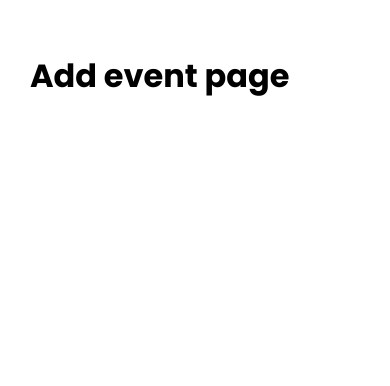
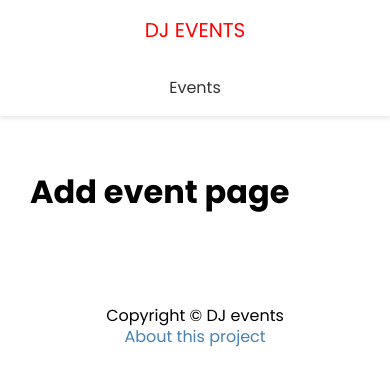
Before and after one commit to Ragavendravignesh/dj-events-frontend, a Next.js app: page /events/add in a window 390 px wide. Shown: the top 386 px of the page. Built offline with nearby package versions, Linux system fonts and the light colour scheme.

Commit message:
Added header and footer

```diff
--- /dev/null
+++ b/components/Footer.js
@@ -0,0 +1,15 @@
+import Link from 'next/link'
+import styles from '../styles/Footer.module.css'
+
+export default function Footer() {
+  return (
+    <footer className={styles.footer}>
+      <p>Copyright &copy; DJ events</p>
+      <p>
+        <Link href='/about'>
+          <a>About this project</a>
+        </Link>
+      </p>
+    </footer>
+  )
+}
--- /dev/null
+++ b/components/Header.js
@@ -0,0 +1,21 @@
+import Link from 'next/link'
+import styles from '../styles/Header.module.css'
+
+export default function Header() {
+  return (
+    <header className={styles.header}>
+      <div className={styles.logo}>
+        <Link href='/'>
+          <a>DJ events</a>
+        </Link>
+      </div>
+      <ul>
+        <li>
+          <Link href='/events'>
+            <a>Events</a>
+          </Link>
+        </li>
+      </ul>
+    </header>
+  )
+}
--- a/components/Layout.js
+++ b/components/Layout.js
@@ -1,5 +1,7 @@
 import Head from 'next/head'
 import styles from '../styles/Layout.module.css'
+import Footer from './Footer';
+import Header from './Header';
 
 export default function Layout({ title, description, keywords, children }) {
   return (
@@ -10,7 +12,9 @@
         <meta name='keywords' content={keywords} />
       </Head>
 
+      <Header/>
       <div className={styles.container}>{children}</div>
+      <Footer/>
     </div>
   )
 }
--- /dev/null
+++ b/styles/Footer.module.css
@@ -0,0 +1,8 @@
+.footer {
+    margin: 100px 0 50px;
+    text-align: center;
+}
+
+.footer p {
+    margin: 5px 0;
+}
--- /dev/null
+++ b/styles/Header.module.css
@@ -0,0 +1,53 @@
+.header {
+    display: flex;
+    justify-content: space-between;
+    background: #fff;
+    align-items: center;
+    box-shadow: 0 2px 5px rgba(0,0,0,0.1);
+    height: 60px;
+    padding: 0 30px;
+    color: #333;
+}
+
+.header a {
+    color: #333;
+    text-decoration: none;
+}
+
+.header a:hover {
+    color: #000;
+}
+
+.header ul {
+    display:flex;
+    align-items: center;
+    justify-content: center;
+    list-style: none;
+}
+
+.logo a {
+    color: red;
+    font-size: 20px;
+    text-transform: uppercase;
+}
+
+@media (max-width: 768px) {
+    .header {
+        flex-direction: column;
+        height: auto;
+    }
+
+    .header ul {
+        margin: 20px 0;
+        flex-direction: column;
+        text-align: center;
+    }
+
+    .header a {
+        margin-right: 0;
+    }
+
+    .logo {
+        margin: 20px 0;
+    }
+}
```
